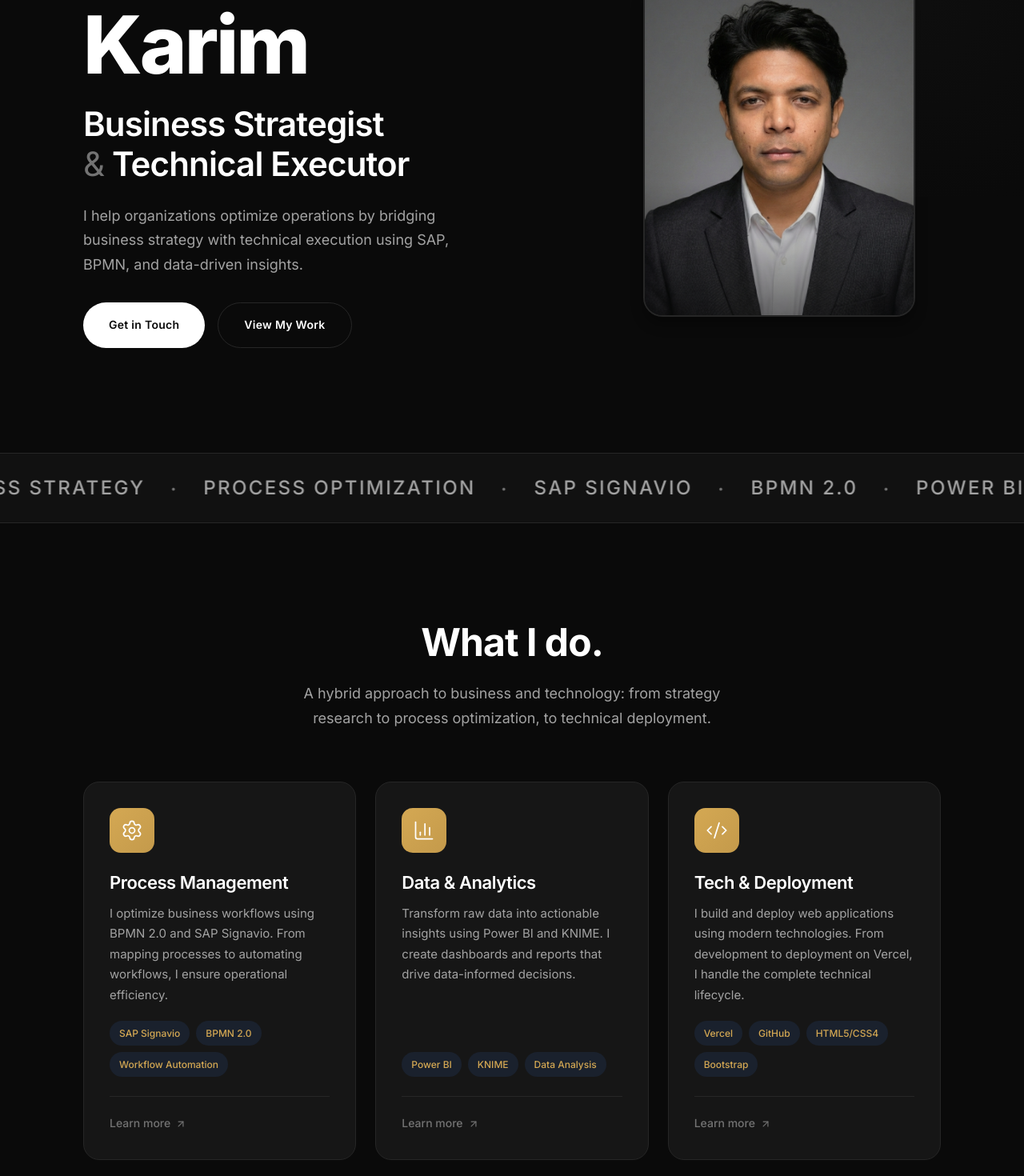
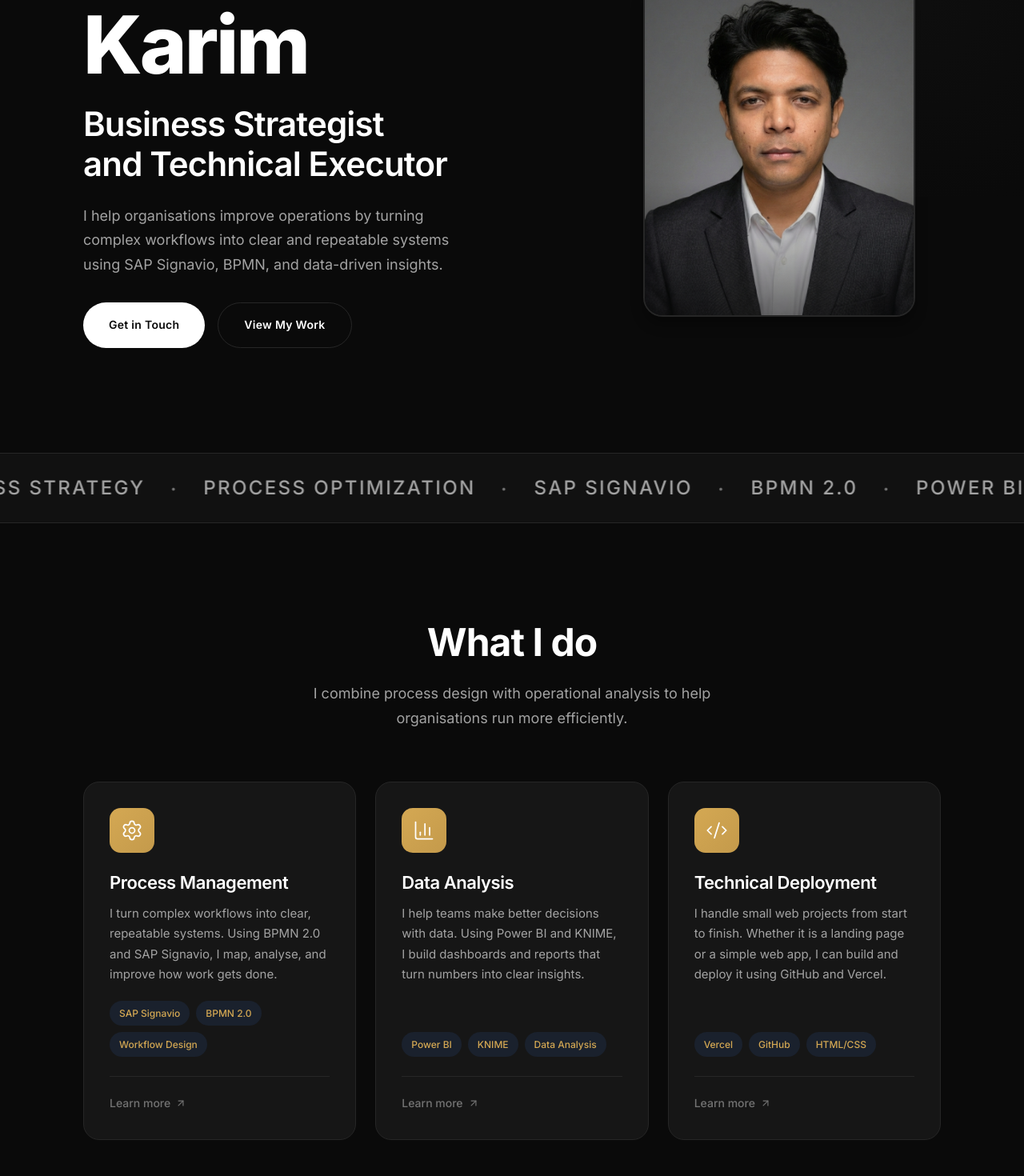
Before and after one commit to myselfrezaul7/portfolio, a Next.js app: page / in a window 1280 px wide. Shown: the part 234-1704 px from the top of the page at 80% size. Built offline with nearby package versions, Linux system fonts and the light colour scheme.

Commit message:
Improve mobile 2-column grid, natural content tone, remove dashes

```diff
--- a/src/components/About.tsx
+++ b/src/components/About.tsx
@@ -10,7 +10,7 @@ export default function About() {
             <div className={styles.container}>
                 <ScrollReveal>
                     <h2 className={styles.sectionTitle}>
-                        Business isn't just about numbers.
+                        A bit about me
                     </h2>
                 </ScrollReveal>
 
@@ -18,17 +18,13 @@ export default function About() {
                     <ScrollReveal delay={0.1}>
                         <div className={styles.bioSection}>
                             <p className={styles.bio}>
-                                I'm a Master's student in <strong>International Management & Information System</strong> with
-                                a strong background in operational leadership and technical deployment.
+                                I help organisations improve inefficient operations by turning complex workflows into clear and repeatable systems.
                             </p>
                             <p className={styles.bio}>
-                                My goal is simple: create systems that businesses love and teams enjoy using.
-                                I work like a chameleon, adapting to every phase of the process—from strategy
-                                research to the final deployment—always using the latest technologies.
+                                I am currently pursuing an M.A. in International Management and Information Systems, where I focus on business process management and data-driven decision making. Alongside my studies, I am involved in two early-stage ventures in education consulting and e-commerce.
                             </p>
                             <p className={styles.bio}>
-                                I focus on what really matters: <strong>Operational Efficiency</strong> and <strong>Digital Transformation</strong>.
-                                Whether it's a healthcare facility or an e-commerce platform, the goal is always the same.
+                                Previously, I worked for two years as an Assistant Manager at a diagnostic clinic. I redesigned patient workflows, managed lab inventory, and supported daily operations to ensure smooth service delivery.
                             </p>
                         </div>
                     </ScrollReveal>
@@ -49,7 +45,7 @@ export default function About() {
                                 <GraduationCap size={20} />
                                 <div>
                                     <span className={styles.infoLabel}>Education</span>
-                                    <span className={styles.infoValue}>M.A. IMIS – South Westphalia University</span>
+                                    <span className={styles.infoValue}>M.A. IMIS, South Westphalia University</span>
                                 </div>
                             </div>
 
@@ -58,7 +54,7 @@ export default function About() {
                                 <Briefcase size={20} />
                                 <div>
                                     <span className={styles.infoLabel}>Experience</span>
-                                    <span className={styles.infoValue}>2+ Years in Operations Management</span>
+                                    <span className={styles.infoValue}>2+ Years in Operations</span>
                                 </div>
                             </div>
                         </div>
@@ -78,7 +74,7 @@ export default function About() {
                                 </div>
                                 <div className={styles.languageItem}>
                                     <span className={styles.languageName}>German</span>
-                                    <span className={styles.languageLevel}>A1 → A2</span>
+                                    <span className={styles.languageLevel}>A1 to A2</span>
                                 </div>
                             </div>
                         </div>
--- a/src/components/Hero.tsx
+++ b/src/components/Hero.tsx
@@ -17,7 +17,7 @@ export default function Hero() {
                         transition={{ duration: 0.6, delay: 0.2 }}
                     >
                         <span className={styles.emoji}>👋</span>
-                        <span className={styles.greetingText}>Hello, I'm</span>
+                        <span className={styles.greetingText}>Hello, I am</span>
                     </motion.div>
 
                     {/* Name */}
@@ -38,7 +38,7 @@ export default function Hero() {
                         transition={{ duration: 0.7, delay: 0.6 }}
                     >
                         Business Strategist<br />
-                        <span className={styles.titleAccent}>&</span> Technical Executor
+                        and Technical Executor
                     </motion.h2>
 
                     {/* Description */}
@@ -48,8 +48,7 @@ export default function Hero() {
                         animate={{ opacity: 1, y: 0 }}
                         transition={{ duration: 0.6, delay: 0.8 }}
                     >
-                        I help organizations optimize operations by bridging business strategy
-                        with technical execution using SAP, BPMN, and data-driven insights.
+                        I help organisations improve operations by turning complex workflows into clear and repeatable systems using SAP Signavio, BPMN, and data-driven insights.
                     </motion.p>
 
                     {/* CTA Buttons */}
--- a/src/components/Services.module.css
+++ b/src/components/Services.module.css
@@ -43,13 +43,14 @@
 
 .grid {
     display: grid;
-    grid-template-columns: 1fr;
-    gap: 24px;
+    grid-template-columns: repeat(2, 1fr);
+    gap: 12px;
 }
 
 @media (min-width: 768px) {
     .grid {
         grid-template-columns: repeat(2, 1fr);
+        gap: 24px;
     }
 }
 
@@ -62,12 +63,19 @@
 .card {
     background: var(--bg-card);
     border: 1px solid var(--border);
-    border-radius: 20px;
-    padding: 32px;
+    border-radius: 16px;
+    padding: 20px;
     display: flex;
     flex-direction: column;
     height: 100%;
     transition: all var(--transition-normal);
+}
+
+@media (min-width: 768px) {
+    .card {
+        border-radius: 20px;
+        padding: 32px;
+    }
 }
 
 .card:hover {
--- a/src/components/Services.tsx
+++ b/src/components/Services.tsx
@@ -9,20 +9,20 @@ const services = [
     {
         icon: Settings,
         title: 'Process Management',
-        description: 'I optimize business workflows using BPMN 2.0 and SAP Signavio. From mapping processes to automating workflows, I ensure operational efficiency.',
-        skills: ['SAP Signavio', 'BPMN 2.0', 'Workflow Automation'],
+        description: 'I turn complex workflows into clear, repeatable systems. Using BPMN 2.0 and SAP Signavio, I map, analyse, and improve how work gets done.',
+        skills: ['SAP Signavio', 'BPMN 2.0', 'Workflow Design'],
     },
     {
         icon: BarChart3,
-        title: 'Data & Analytics',
-        description: 'Transform raw data into actionable insights using Power BI and KNIME. I create dashboards and reports that drive data-informed decisions.',
+        title: 'Data Analysis',
+        description: 'I help teams make better decisions with data. Using Power BI and KNIME, I build dashboards and reports that turn numbers into clear insights.',
         skills: ['Power BI', 'KNIME', 'Data Analysis'],
     },
     {
         icon: Code2,
-        title: 'Tech & Deployment',
-        description: 'I build and deploy web applications using modern technologies. From development to deployment on Vercel, I handle the complete technical lifecycle.',
-        skills: ['Vercel', 'GitHub', 'HTML5/CSS4', 'Bootstrap'],
+        title: 'Technical Deployment',
+        description: 'I handle small web projects from start to finish. Whether it is a landing page or a simple web app, I can build and deploy it using GitHub and Vercel.',
+        skills: ['Vercel', 'GitHub', 'HTML/CSS'],
     },
 ];
 
@@ -33,10 +33,9 @@ export default function Services() {
                 {/* Section Header */}
                 <ScrollReveal>
                     <div className={styles.header}>
-                        <h2 className={styles.sectionTitle}>What I do.</h2>
+                        <h2 className={styles.sectionTitle}>What I do</h2>
                         <p className={styles.sectionDescription}>
-                            A hybrid approach to business and technology: from strategy research
-                            to process optimization, to technical deployment.
+                            I combine process design with operational analysis to help organisations run more efficiently.
                         </p>
                     </div>
                 </ScrollReveal>
```
